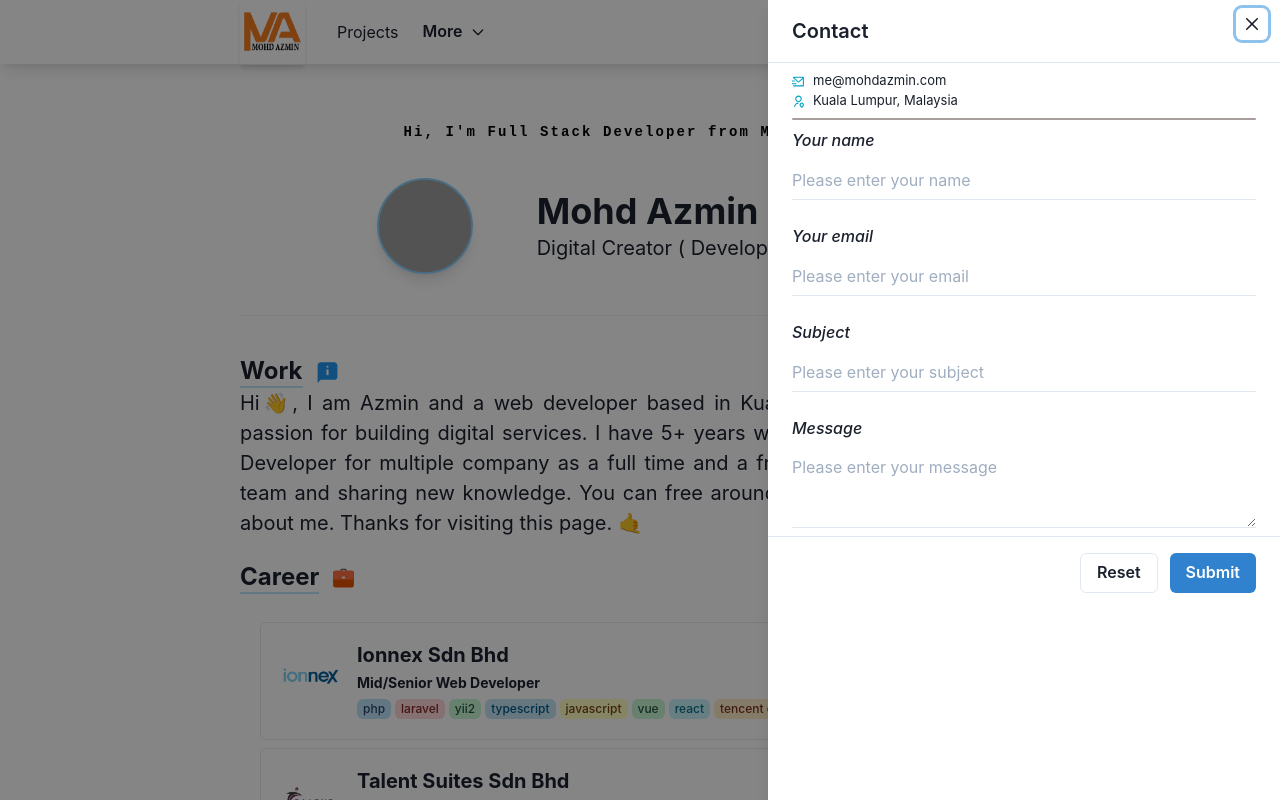
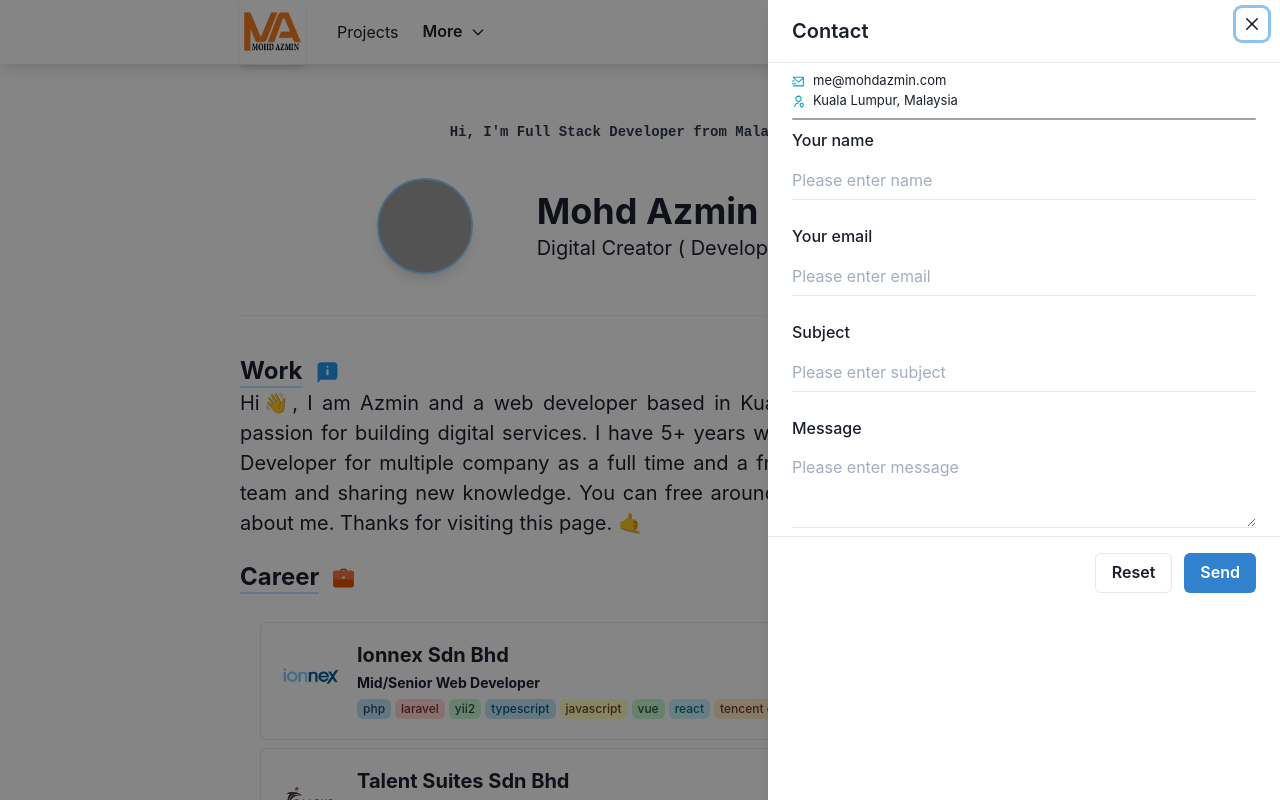
Before and after one commit to mazfreelance/portfolio, a Next.js app: page / in a window 1280 px wide. Both pictures are taken after a click on the button "Contact". Shown: the top 800 px of the page. Built offline with nearby package versions, Linux system fonts and the light colour scheme; grey boxes are pictures that could not be loaded.

Commit message:
update contact us

```diff
--- a/components/pages/contactUs.tsx
+++ b/components/pages/contactUs.tsx
@@ -1,7 +1,6 @@
 import {
     Box,
     Button,
-    Divider,
     Drawer,
     DrawerBody,
     DrawerCloseButton,
@@ -10,9 +9,7 @@ import {
     DrawerHeader,
     DrawerOverlay,
     FormControl,
-    FormErrorMessage,
     FormLabel,
-    HStack,
     Icon,
     Input,
     Link,
@@ -28,8 +25,7 @@ import {
 } from "@chakra-ui/react"
 import { useState } from "react"
 import { RiMailSendLine, RiUserLocationLine } from "react-icons/ri";
-import { GrContact } from "react-icons/gr";
-import { Field, Formik, useFormik } from "formik";
+import { IoCallOutline } from "react-icons/io5";
 
 const ContactUs = ({ ...props }) => {
     const [size, setSize] = useState('md')
@@ -40,10 +36,91 @@ const ContactUs = ({ ...props }) => {
         onOpen()
     }
 
-    const handleReset = (resetForm) => {
-        if (window.confirm('Reset?')) {
-            resetForm();
+    const [fullname, setFullname] = useState("");
+    const [email, setEmail] = useState("");
+    const [subject, setSubject] = useState("");
+    const [message, setMessage] = useState("");
+
+    //   Setting button text on form submission
+    const [buttonText, setButtonText] = useState("Send");
+
+    //   Form validation state
+    const [errors, setErrors] = useState({});
+
+    // Setting success or failure messages states
+    const [showSuccessMessage, setShowSuccessMessage] = useState(false);
+    const [showFailureMessage, setShowFailureMessage] = useState(false);
+
+    const handleValidation = () => {
+        let tempErrors = {};
+        let isValid = true;
+
+        if (fullname.length <= 0) {
+            tempErrors["fullname"] = true;
+            isValid = false;
         }
+        if (email.length <= 0) {
+            tempErrors["email"] = true;
+            isValid = false;
+        }
+        if (subject.length <= 0) {
+            tempErrors["subject"] = true;
+            isValid = false;
+        }
+        if (message.length <= 0) {
+            tempErrors["message"] = true;
+            isValid = false;
+        }
+
+        setErrors({ ...tempErrors });
+        return isValid;
+    };
+
+    //   Handling form submit
+    const handleSubmit = async (e) => {
+        e.preventDefault();
+
+        let isValidForm = handleValidation()
+
+        var formData = {
+            name: fullname,
+            email: email,
+            subject: subject,
+            message: message
+        }
+
+        if (isValidForm) {
+            setButtonText("Sending");
+            const res = await fetch('/api/sendgrid', {
+                body: JSON.stringify(formData),
+                headers: {
+                    "Content-Type": "application/json"
+                },
+                method: "POST"
+            })
+
+            const { error } = await res.json()
+            if(error) {
+                setShowSuccessMessage(false);
+                setShowFailureMessage(true);
+                setErrors({})
+            } else {
+                setShowSuccessMessage(true);
+                setShowFailureMessage(false);
+            }
+            handleReset()
+            setButtonText("Send");
+            return;
+        }
+    };
+
+    //   Handling reset form submit
+    const handleReset = () => {
+        setFullname('')
+        setEmail('')
+        setSubject('')
+        setMessage('')
+        setErrors({})
     };
 
     return (
@@ -52,7 +129,7 @@ const ContactUs = ({ ...props }) => {
                 onClick={ () => handleClick('md') }
                 key={ size }
                 variant="ghost">
-                <Icon as={ GrContact } display={ ['block', 'block', 'none'] } />
+                <Icon as={ IoCallOutline } display={ ['block', 'block', 'none'] } />
                 <Text display={ ['none', 'none', 'block'] }>Contact</Text>
             </Button>
 
@@ -63,19 +140,7 @@ const ContactUs = ({ ...props }) => {
                         <DrawerCloseButton variant={ 'ghost' } />
                     </Tooltip>
                     <DrawerHeader borderBottomWidth={ '1px' }>Contact</DrawerHeader>
-                    <Formik
-                        initialValues={ {
-                            name: '',
-                            email: '',
-                            subject: '',
-                            message: ''
-                        } }
-                        onSubmit={ (values, { resetForm }) => {
-                            alert(JSON.stringify(values, null, 2));
-                            resetForm()
-                        } }>
-                        { ({ handleSubmit, errors, touched }) => (
-                            <form onSubmit={ handleSubmit }>
+                    <form onSubmit={ handleSubmit } onReset={ handleReset }>
                         <DrawerBody>
                             <List fontSize={ '13px' }>
                                 <ListItem>
@@ -92,103 +157,91 @@ const ContactUs = ({ ...props }) => {
 
                             <Stack spacing="24px">
                                 <Box>
-                                            <FormControl isInvalid={ !!errors.name && touched.name }>
-                                                <FormLabel fontStyle={ 'italic' } htmlFor="name">Your name</FormLabel>
-                                                <Field
-                                                    as={ Input }
-                                                    id={ 'name' }
-                                                    name={ 'name' }
-                                                    placeholder="Please enter your name"
+                                    <FormControl>
+                                        <FormLabel htmlFor="name">Your name</FormLabel>
+                                        <Input
+                                            id={ 'fullname' }
+                                            name={ 'fullname' }
+                                            placeholder="Please enter name"
                                             variant="flushed"
-                                                    validate={ (value) => {
-                                                        let error;
-
-                                                        if (value.length === 0) {
-                                                            error = "Name is required.";
-                                                        }
-
-                                                        return error;
+                                            value={ fullname }
+                                            onChange={ (e) => {
+                                                setFullname(e.target.value);
                                             } }
                                         />
-                                                <FormErrorMessage>{ errors.name }</FormErrorMessage>
+                                        {errors?.fullname && (
+                                            <Box as={'p'} fontSize={'sm'} fontStyle={ 'italic' } color={'red'}>Name is required.</Box>
+                                        )}
                                     </FormControl>
                                 </Box>
                                 <Box>
-                                            <FormControl isInvalid={ !!errors.email && touched.email }>
-                                                <FormLabel fontStyle={ 'italic' } htmlFor="email">Your email</FormLabel>
-                                                <Field
-                                                    as={ Input }
+                                    <FormControl>
+                                        <FormLabel htmlFor="email">Your email</FormLabel>
+                                        <Input
                                             id={ 'email' }
                                             name={ 'email' }
                                             type="email"
-                                                    placeholder="Please enter your email"
+                                            placeholder="Please enter email"
                                             variant="flushed"
-                                                    validate={ (value) => {
-                                                        let error;
-
-                                                        if (value.length === 0) {
-                                                            error = "Email is required.";
-                                                        }
-
-                                                        return error;
+                                            value={ email }
+                                            onChange={ (e) => {
+                                                setEmail(e.target.value);
                                             } }
                                         />
-                                                <FormErrorMessage>{ errors.email }</FormErrorMessage>
+                                        {errors?.email && (
+                                            <Box as={'p'} fontSize={'sm'} fontStyle={ 'italic' } color={'red'}>Email is required.</Box>
+                                        )}
                                     </FormControl>
                                 </Box>
                                 <Box>
-                                            <FormControl isInvalid={ !!errors.subject && touched.subject }>
-                                                <FormLabel fontStyle={ 'italic' } htmlFor="subject">Subject</FormLabel>
-                                                <Field
-                                                    as={ Input }
+                                    <FormControl>
+                                        <FormLabel htmlFor="subject">Subject</FormLabel>
+                                        <Input
                                             id={ 'subject' }
                                             name={ 'subject' }
-                                                    placeholder="Please enter your subject"
+                                            placeholder="Please enter subject"
                                             variant="flushed"
-                                                    validate={ (value) => {
-                                                        let error;
-
-                                                        if (value.length === 0) {
-                                                            error = "Subject is required.";
-                                                        }
-
-                                                        return error;
+                                            value={ subject }
+                                            onChange={ (e) => {
+                                                setSubject(e.target.value);
                                             } }
                                         />
-                                                <FormErrorMessage>{ errors.subject }</FormErrorMessage>
+                                        {errors?.subject && (
+                                            <Box as={'p'} fontSize={'sm'} fontStyle={ 'italic' } color={'red'}>Subject is required.</Box>
+                                        )}
                                     </FormControl>
                                 </Box>
                                 <Box>
-                                            <FormControl isInvalid={ !!errors.message && touched.message }>
-                                                <FormLabel fontStyle={ 'italic' } htmlFor="message">Message</FormLabel>
-                                                <Field
-                                                    as={ Textarea }
+                                    <FormControl>
+                                        <FormLabel htmlFor="message">Message</FormLabel>
+                                        <Textarea
                                             id={ 'message' }
                                             name={ 'message' }
-                                                    placeholder="Please enter your message"
+                                            placeholder="Please enter message"
                                             variant="flushed"
-                                                    validate={ (value) => {
-                                                        let error;
-
-                                                        if (value.length === 0) {
-                                                            error = "Message is required.";
-                                                        }
-
-                                                        return error;
+                                            value={ message }
+                                            onChange={ (e) => {
+                                                setMessage(e.target.value);
                                             } }
                                         />
-                                                <FormErrorMessage>{ errors.message }</FormErrorMessage>
+                                        {errors?.message && (
+                                            <Box as={'p'} fontSize={'sm'} fontStyle={ 'italic' } color={'red'}>Message is required.</Box>
+                                        )}
                                     </FormControl>
                                 </Box>
                             </Stack>
+                            {showSuccessMessage && (
+                                <Box as={'p'} color={'green'}>Thankyou! Your Message has been delivered.</Box>
+                            )}
+                            {showFailureMessage && (
+                                <Box as={'p'} color={'red'}>Oops! Something went wrong, please try again.</Box>
+                            )}
                         </DrawerBody>
                         <DrawerFooter borderTopWidth={ '1px' }>
                             <Button variant={ 'outline' } mr={ 3 } type='reset'>Reset</Button>
-                                    <Button colorScheme={ 'blue' } type='submit'>Submit</Button>
+                            <Button colorScheme={ 'blue' } type='submit'>{buttonText}</Button>
                         </DrawerFooter>
                     </form>
-                        ) }
-                    </Formik>
                 </DrawerContent>
             </Drawer>
         </>
--- a/components/pages/home.tsx
+++ b/components/pages/home.tsx
@@ -6,6 +6,7 @@ import {
     Heading,
     Stack,
     Text,
+    useColorModeValue,
     VStack
 } from "@chakra-ui/react"
 import { MotionBox, MotionFlex } from "components/animations/motion"
@@ -29,6 +30,7 @@ const Home: React.FC = (props) => {
                     p={3}
                     mb={6}
                     fontSize={'0.7em'}
+                    color={ useColorModeValue('gray.700', 'white') }
                     className={styles.typewriter}>
                     Hi, I&apos;m Full Stack Developer from Malaysia
                 </Header>
@@ -69,11 +71,13 @@ const Home: React.FC = (props) => {
                     w={["90%", "90%", "80%"]}
                     m={["auto", "initial"]}
                     ml={["auto", "auto", 16]}>
-                    <Box flexGrow={1} textAlign={'left'} my={['0', '0', '3']}>
+                    <Box flexGrow={1} textAlign={['center', 'left']} my={['0', '0', '3']}>
                         <Heading as="h2" variant="page-title">
                             Mohd Azmin
                         </Heading>
-                        <p>Digital Creator ( Developer / Designer )</p>
+                        <Box as={'p'}>
+                            Digital Creator ( Developer / Designer )
+                        </Box>
                     </Box>
                 </MotionFlex>
             </Flex>
--- a/styles/v1/_custom.scss
+++ b/styles/v1/_custom.scss
@@ -1,11 +1,10 @@
 .typewriter {
-    color: #000;
     font-family: monospace;
+    font-size: 2em;
     overflow: hidden;
     border-right: .15em solid rgb(39, 95, 199);
     white-space: nowrap;
     margin: 0 auto;
-    letter-spacing: .15em;
     animation:
         typing 3.5s steps(30, end),
         blink-caret .5s step-end infinite;
```
Also changed, not shown: pages/api/sendgrid.ts (added, +59 -0 lines). Lines whose indentation alone changed are shown as unchanged.
